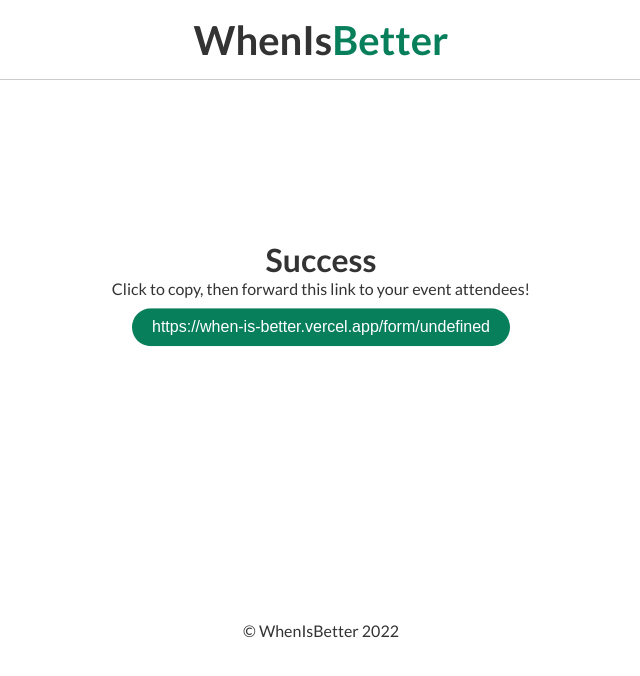
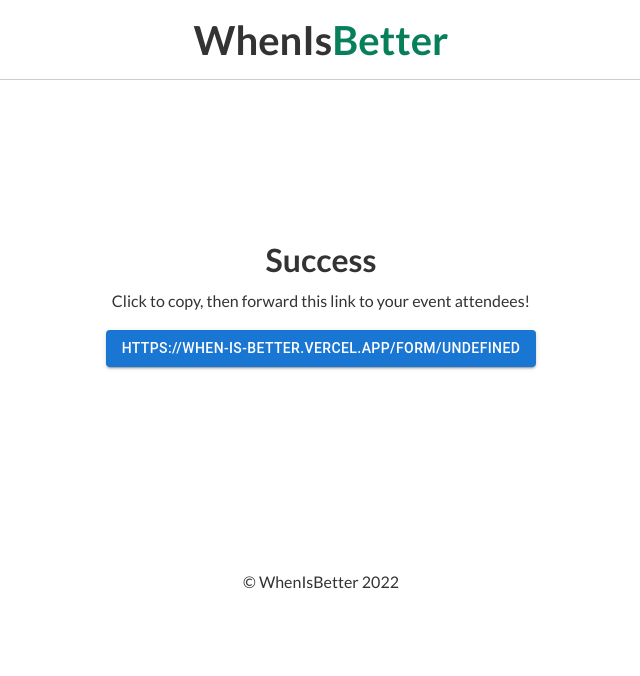
Before and after one commit to jeyeong/when-is-better, a Next.js app in the folder client/: page /create-success in a window 1280 px wide. Shown: the top 676 px of the page, without its empty margins (319-959 px from the left). Built offline with nearby package versions, Linux system fonts and the light colour scheme.

Commit message:
create success page

```diff
--- a/client/pages/create-success/index.js
+++ b/client/pages/create-success/index.js
@@ -1,40 +1,56 @@
-import Head from 'next/head';
-
 import styles from '../../styles/CreateSuccess.module.css';
+import { useState } from 'react';
 import { useRouter } from 'next/router';
 import { Button } from '@mui/material';
 import { NavBar } from '../../components/general/NavBar';
 import { Footer } from '../../components/general/Footer';
-import { useState } from 'react';
 
 const DOMAIN_NAME = 'https://when-is-better.vercel.app/';
 
 const CreateSuccess = () => {
-  const router = useRouter();
-  const { event_id } = router.query;
+  /* Get event ID */
+  const { query, isReady } = useRouter();
+
+  /* Craft form link */
+  const link = `${DOMAIN_NAME}form/${query.event_id}`;
+
+  /* Copied state */
   const [copied, setCopied] = useState(false);
 
   const copyToClipboard = () => {
-    console.log('yo');
+    navigator.clipboard.writeText(link);
     setCopied(true);
-    navigator.clipboard.writeText(`${DOMAIN_NAME}form/${event_id}`);
+    setTimeout(() => setCopied(false), 2500);
   };
 
   return (
     <>
       <NavBar />
       <div className={styles.createsuccess}>
-        <h1 className={styles.header_font}>Success</h1>
-        <span>
+        <h1>Success</h1>
+        <span style={{ marginTop: '12px' }}>
           Click to copy, then forward this link to your event attendees!
         </span>
-        <div className={styles.margin_top}>
-          <button
-            className={`btn ${styles.hover__animation}`}
-            onClick={copyToClipboard}
-          >
-            {`${DOMAIN_NAME}form/${event_id}`}
-          </button>
+        <div style={{ marginTop: '20px' }}>
+          {isReady ? (
+            <Button
+              variant="contained"
+              className={styles.createsuccess__link}
+              onClick={copyToClipboard}
+            >
+              {link}
+            </Button>
+          ) : null}
+        </div>
+        <div
+          className={
+            copied
+              ? styles.createsuccess__copiedmessage
+              : styles.createsuccess__copiedmessage__hidden
+          }
+          style={{ marginTop: '18px' }}
+        >
+          Copied
         </div>
       </div>
       <Footer />
--- a/client/pages/create/index.js
+++ b/client/pages/create/index.js
@@ -179,6 +179,7 @@
             start={startDate}
             end={endDate}
             title={title}
+            description={description}
             showError={showTitleError || showTimeslotsError}
             setShowTitleError={setShowTitleError}
             setShowTimeslotsError={setShowTimeslotsError}
--- a/client/styles/CreateSuccess.module.css
+++ b/client/styles/CreateSuccess.module.css
@@ -1,37 +1,49 @@
 .createsuccess {
-  padding: 20vh 0 30vh 0;
+  padding: 20vh 0 15vh 0;
   display: flex;
   flex-direction: column;
   align-items: center;
-  font-family: 'Open Sans', sans-serif;
 }
 
-.createsuccess__linkbox {
-  margin-top: 30px;
-  width: 75%;
-  border: 3px solid #087f5b;
-  border-radius: 12px;
-  padding: 20px;
-}
-
-.margin_top {
-  margin-top: 5px;
-}
-
-.big_font {
-  font-size: 45px;
-}
-
-.hover__animation {
-  animation: MoveUpDown 2s linear infinite;
+.createsuccess__link,
+.createsuccess__link:hover {
+  border: none;
+  border-radius: 20px;
+  text-transform: none;
+  font-family: sans-serif;
+  font-size: 15px;
+  background-color: #087f5b;
+  padding-left: 25px;
+  padding-right: 25px;
+  animation: MoveUpDown 12s linear 0s infinite;
 }
 
 @keyframes MoveUpDown {
   0%,
-  100% {
+  12%,
+  24%,
+  36% {
     transform: translateY(0);
   }
-  50% {
-    transform: translateY(10px);
+  6%,
+  18%,
+  30% {
+    transform: translateY(-7.5px);
   }
 }
+
+.createsuccess__copiedmessage,
+.createsuccess__copiedmessage__hidden {
+  transition: 0.2s;
+  color: #fff;
+  padding: 4px 8px;
+  border-radius: 6px;
+}
+
+.createsuccess__copiedmessage {
+  background-color: #111;
+}
+
+.createsuccess__copiedmessage__hidden {
+  user-select: none;
+}
--- a/client/styles/globals.css
+++ b/client/styles/globals.css
@@ -49,22 +49,6 @@
   margin: 0 auto;
 }
 
-.btn {
-  display: inline-block;
-  border: none;
-  text-decoration: none;
-  background: #087f5b;
-  color: #ffffff;
-  font-family: sans-serif;
-  cursor: pointer;
-  text-align: center;
-
-  font-size: 16px;
-  padding: 10px 20px;
-  margin: 0;
-  border-radius: 20px;
-}
-
 /*
 Style Choices
 
```
Also changed, not shown: client/components/create-page/CreateEventButton.js (+12 -12 lines).
